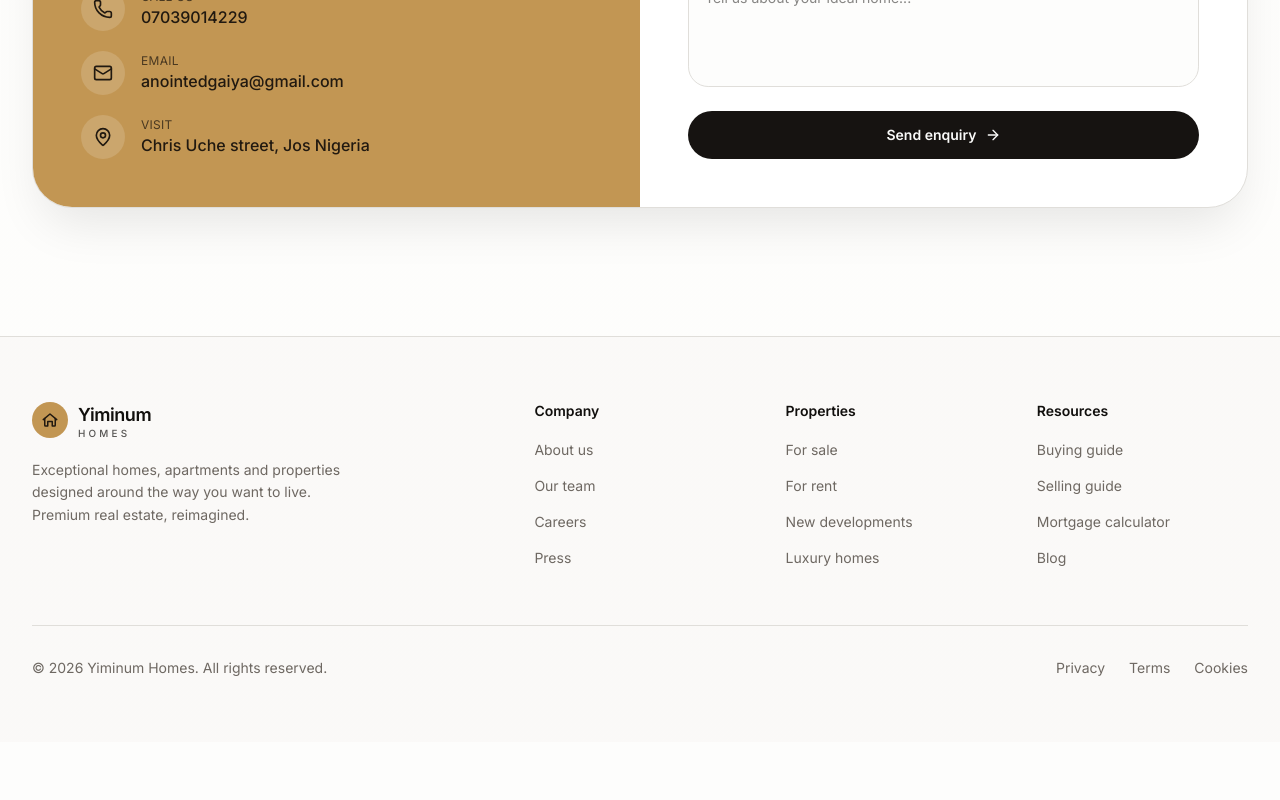
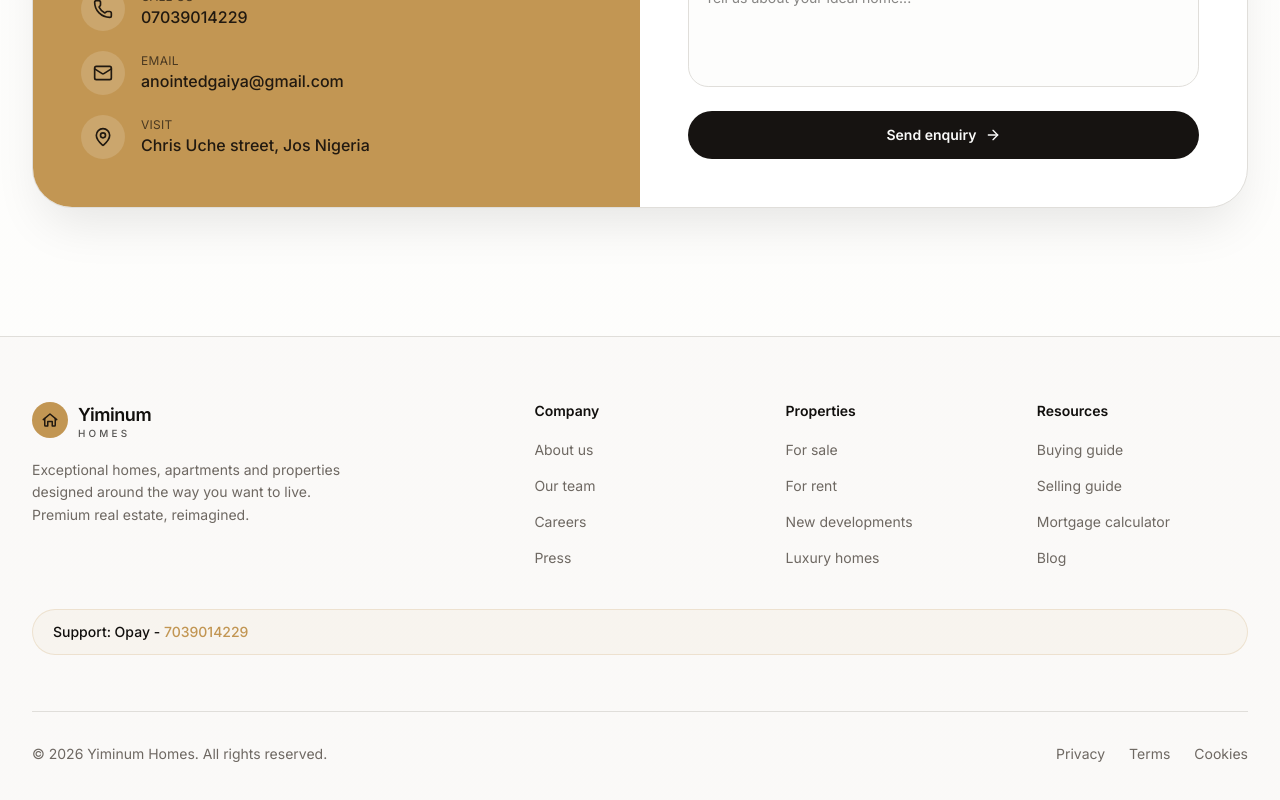
Before and after one commit to anointedgaiya/yiminum-homes, a Next.js app: page / in a window 1280 px wide. Shown: the part 5767-6567 px from the top of the page. Before the commit the page ends 6509 px from the top, so only its background shows below. Built offline with nearby package versions, Linux system fonts and the light colour scheme; a web font is replaced by a local one.

Commit message:
Add support banner to footer

```diff
--- a/components/site-footer.tsx
+++ b/components/site-footer.tsx
@@ -47,6 +47,12 @@ export function SiteFooter() {
           ))}
         </div>
 
+        <div className="mt-10 rounded-2xl border border-brand/20 bg-brand/5 px-4 py-3 sm:px-5">
+          <p className="text-sm font-medium text-foreground">
+            Support: Opay - <a href="tel:7039014229" className="text-brand hover:underline">7039014229</a>
+          </p>
+        </div>
+
         <div className="mt-14 flex flex-col items-center justify-between gap-4 border-t border-border pt-8 sm:flex-row">
           <p className="text-sm text-muted-foreground">
             © {new Date().getFullYear()} Yiminum Homes. All rights reserved.
```
